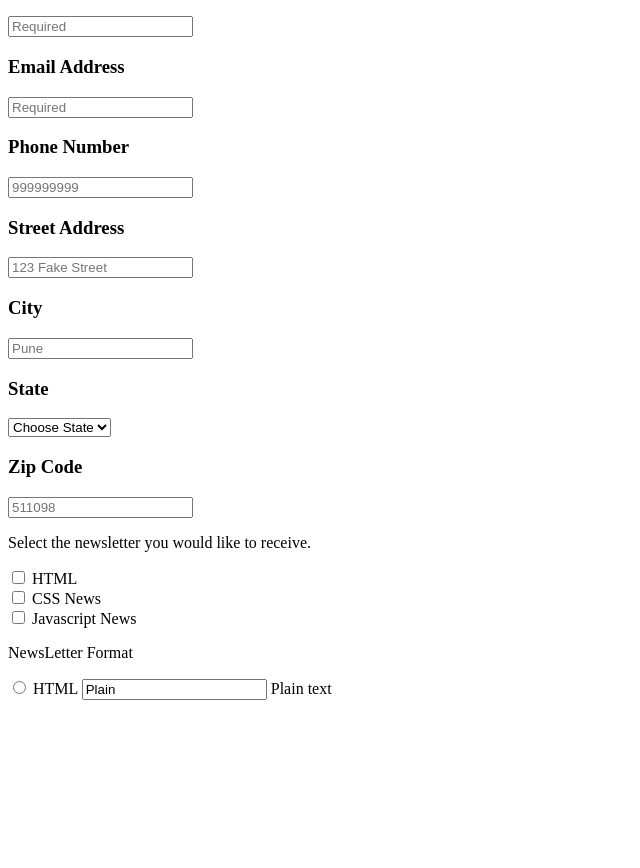
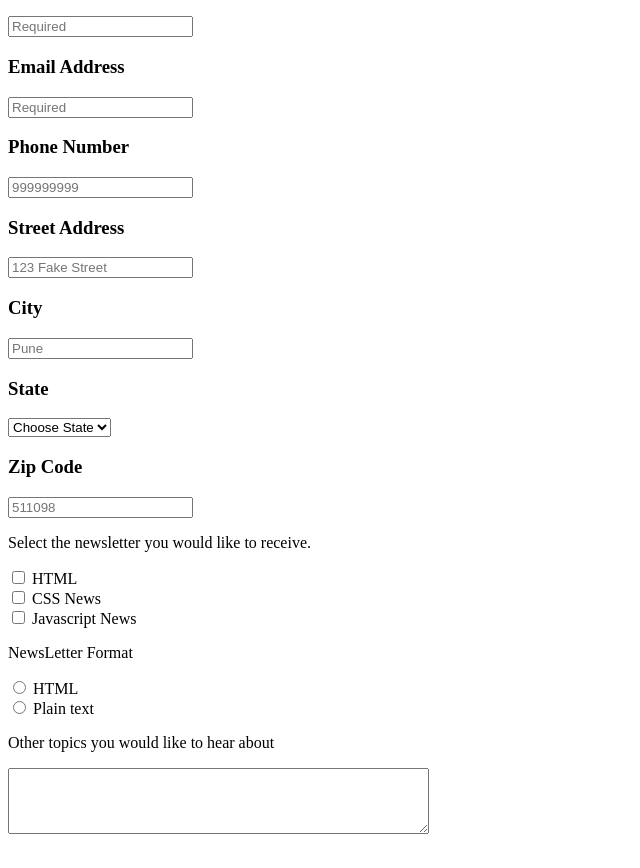
Before and after one commit to iamneo-production/adbbceadaafc305686815bbaaaabbcbbfefone, a plain HTML site: page public/index.html in a window 1280 px wide. Shown: the part 91-959 px from the top of the page, without its empty margins (0-640 px from the left). Before the commit the page ends 807 px from the top, so only its background shows below. Drawn offline with Linux system fonts and the light colour scheme.

Commit message:
Backup Commit

```diff
--- a/public/index.html
+++ b/public/index.html
@@ -37,7 +37,14 @@
 <p>NewsLetter Format</p>
 
 <input type="radio" id="HTML" name="HTML" value="HTML">
-<label for="HTML"> HTML</label>
-<input type="Plain text" id="Plain" name="Plain" value="Plain">
-<label for="Plain"> Plain text</label>
+<label for="HTML"> HTML</label><br>
+<input type="radio" id="Plain" name="Plain" value="Plain">
+<label for="Plain"> Plain text</label><br>
+
+<p>Other topics you would like to hear about </p>
+
+<textarea id="freeform" name="freeform" rows="4" cols="50">
+</textarea><br><br>
 </form>
+
+<input type="submit" value="S"
```
